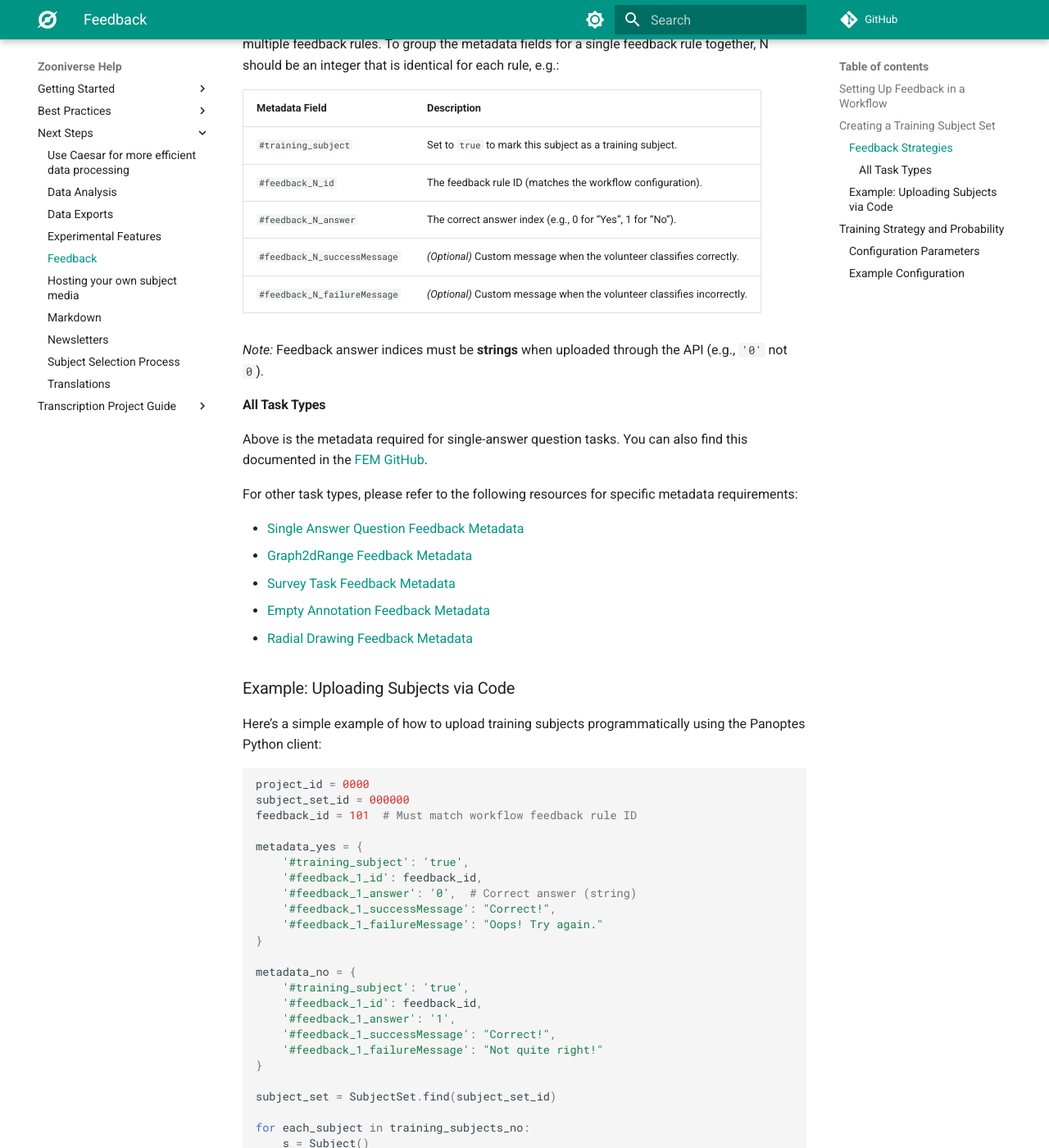
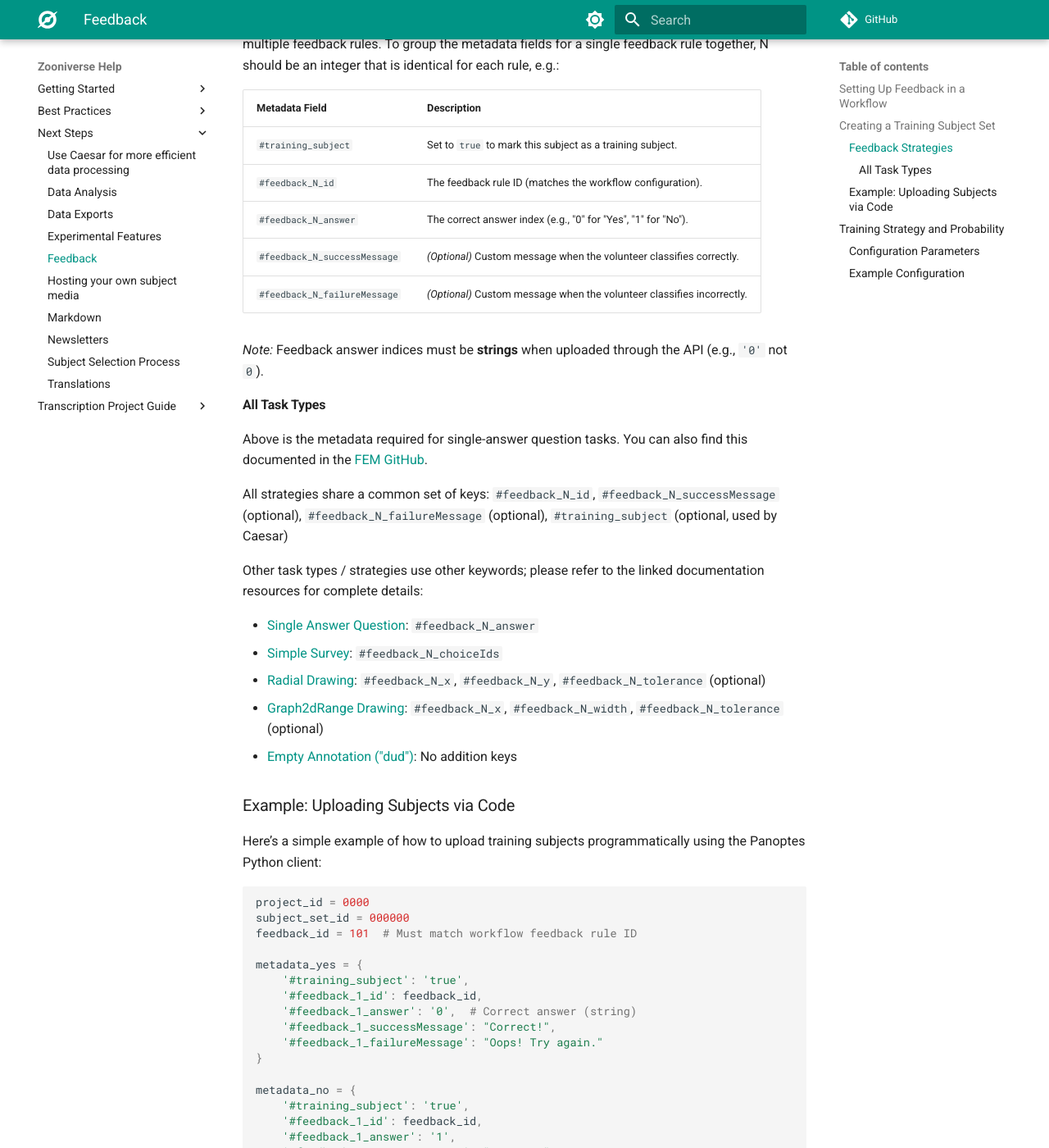
Before and after one commit to zooniverse/help, an MkDocs documentation site: the page built from docs/next-steps/feedback.md, in a window 1280 px wide and 1400 px high, scrolled down 1849 px. Shown: the whole window at 82% size. Built offline with MkDocs 1.6.1 and Material for MkDocs 9.7.7, drawn with Linux system fonts in a browser that asks for light colours; comment, search, counter and statistics services are not loaded.

Commit message:
edit strategies text

```diff
--- a/docs/next-steps/feedback.md
+++ b/docs/next-steps/feedback.md
@@ -45,7 +45,7 @@ For single-answer question tasks, this strategy will determine whether the user
 |----------------|-------------|
 | `#training_subject` | Set to `true` to mark this subject as a training subject. |
 | `#feedback_N_id` | The feedback rule ID (matches the workflow configuration). |
-| `#feedback_N_answer` | The correct answer index (e.g., 0 for “Yes”, 1 for “No”). |
+| `#feedback_N_answer` | The correct answer index (e.g., "0" for "Yes", "1" for "No"). |
 | `#feedback_N_successMessage` | *(Optional)* Custom message when the volunteer classifies correctly. |
 | `#feedback_N_failureMessage` | *(Optional)* Custom message when the volunteer classifies incorrectly. |
 
@@ -56,13 +56,15 @@ For single-answer question tasks, this strategy will determine whether the user
 
 Above is the metadata required for single-answer question tasks. You can also find this documented in the [FEM GitHub](https://github.com/zooniverse/front-end-monorepo/blob/master/packages/lib-classifier/src/store/feedback/strategies/single-answer-question/README.md#feedback-strategy-single-answer-question).
 
-For other task types, please refer to the following resources for specific metadata requirements:
+All strategies share a common set of keys: `#feedback_N_id`, `#feedback_N_successMessage` (optional), `#feedback_N_failureMessage` (optional), `#training_subject` (optional, used by Caesar)
 
-- [Single Answer Question Feedback Metadata](https://github.com/zooniverse/front-end-monorepo/blob/master/packages/lib-classifier/src/store/feedback/strategies/single-answer-question/README.md)
-- [Graph2dRange Feedback Metadata](https://github.com/zooniverse/front-end-monorepo/blob/master/packages/lib-classifier/src/store/feedback/strategies/datavis/graph2drange/README.md)
-- [Survey Task Feedback Metadata](https://github.com/zooniverse/front-end-monorepo/blob/master/packages/lib-classifier/src/store/feedback/strategies/survey/simple/README.md)
-- [Empty Annotation Feedback Metadata](https://github.com/zooniverse/front-end-monorepo/blob/master/packages/lib-classifier/src/store/feedback/strategies/dud/README.md)
-- [Radial Drawing Feedback Metadata](https://github.com/zooniverse/front-end-monorepo/blob/master/packages/lib-classifier/src/store/feedback/strategies/drawing/radial/README.md)
+Other task types / strategies use other keywords; please refer to the linked documentation resources for complete details:
+
+- [Single Answer Question](https://github.com/zooniverse/front-end-monorepo/blob/master/packages/lib-classifier/src/store/feedback/strategies/single-answer-question/README.md): `#feedback_N_answer`
+- [Simple Survey](https://github.com/zooniverse/front-end-monorepo/blob/master/packages/lib-classifier/src/store/feedback/strategies/survey/simple/README.md): `#feedback_N_choiceIds`
+- [Radial Drawing](https://github.com/zooniverse/front-end-monorepo/blob/master/packages/lib-classifier/src/store/feedback/strategies/drawing/radial/README.md): `#feedback_N_x`, `#feedback_N_y`, `#feedback_N_tolerance` (optional)
+- [Graph2dRange Drawing](https://github.com/zooniverse/front-end-monorepo/blob/master/packages/lib-classifier/src/store/feedback/strategies/datavis/graph2drange/README.md): `#feedback_N_x`, `#feedback_N_width`, `#feedback_N_tolerance` (optional)
+- [Empty Annotation ("dud")](https://github.com/zooniverse/front-end-monorepo/blob/master/packages/lib-classifier/src/store/feedback/strategies/dud/README.md): No addition keys
 
 
 ### Example: Uploading Subjects via Code
```
